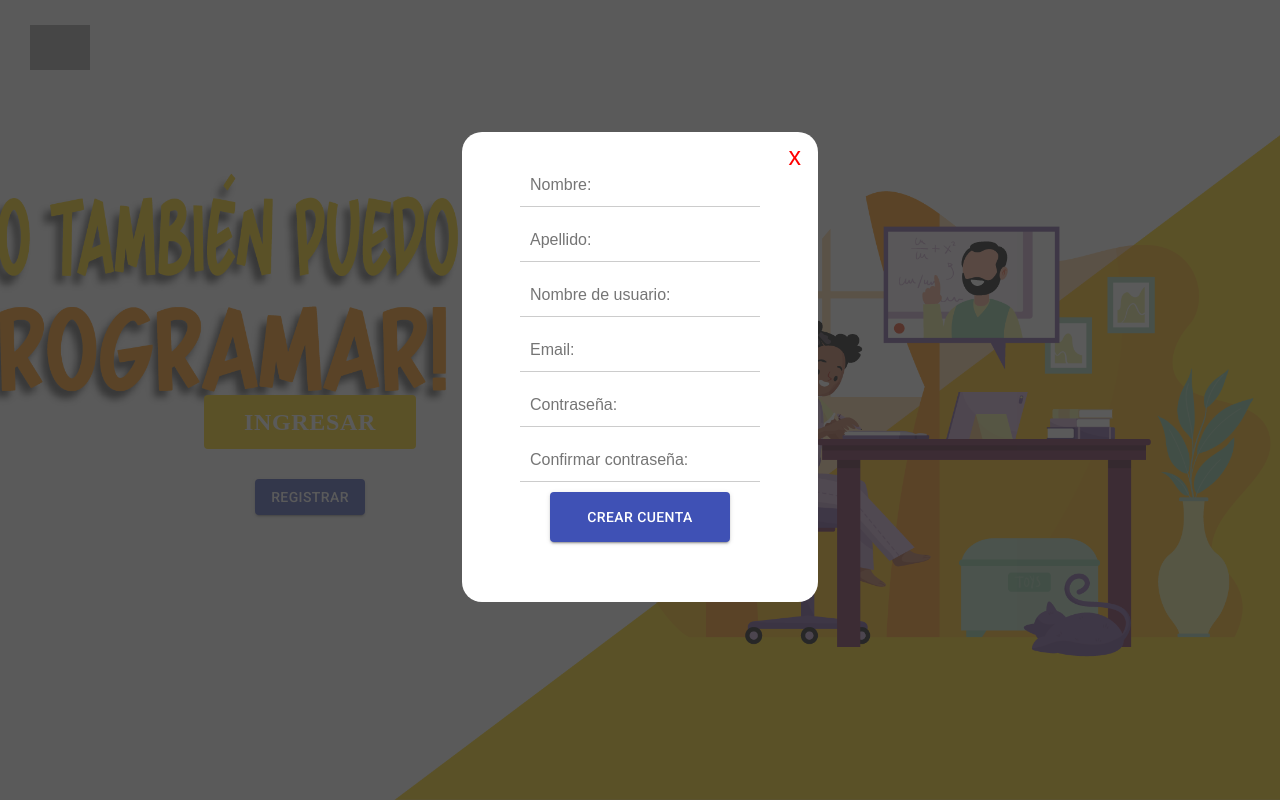
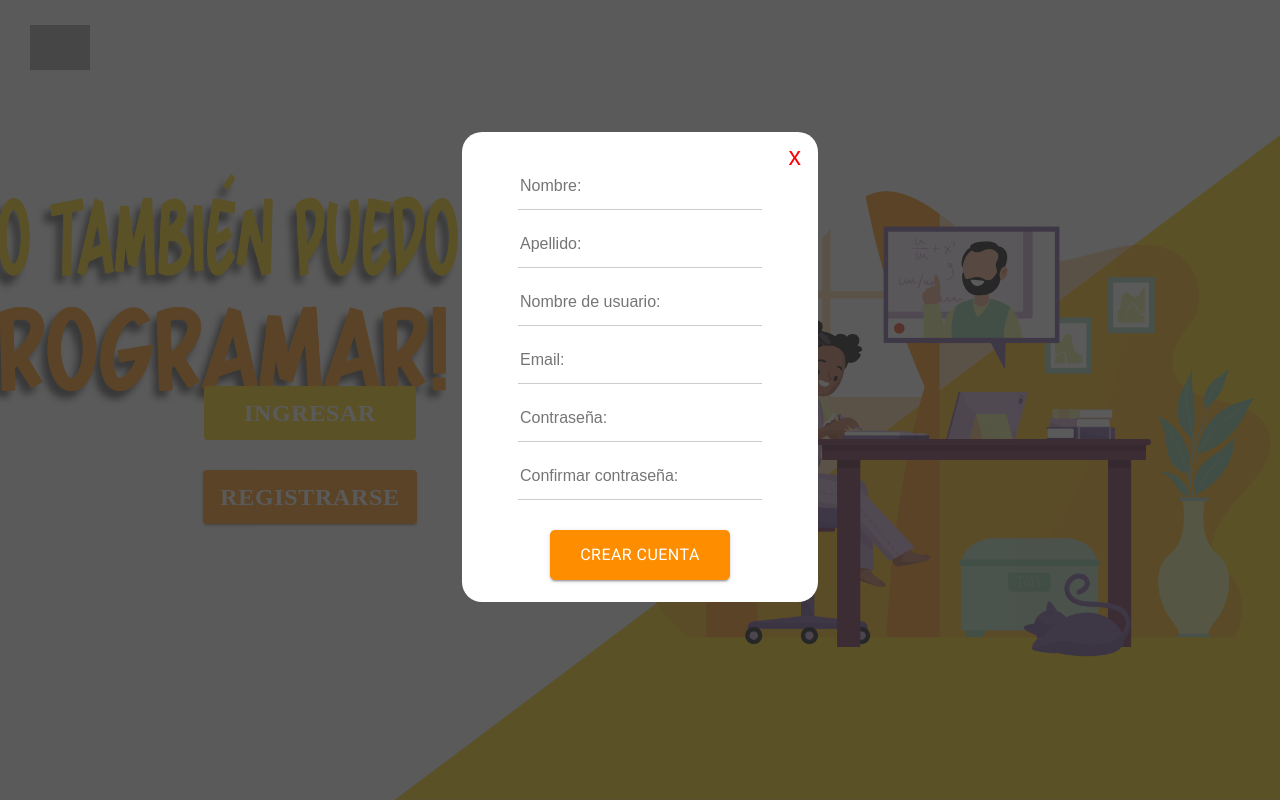
Before and after one commit to DeeRo-dev/Henry-Kids, a React (Create React App) app in the folder client/: page / in a window 1280 px wide. Both pictures are taken after a click on the button "INGRESAR". Built offline with nearby package versions, Linux system fonts and the light colour scheme; grey boxes are pictures that could not be loaded.

Commit message:
Fix Buttons

```diff
--- a/client/src/components/LandingPage/LandingPage.jsx
+++ b/client/src/components/LandingPage/LandingPage.jsx
@@ -6,7 +6,28 @@ import { withStyles } from "@material-ui/styles";
 export default function LandingPage() {
   const [modal, setModal] = useState(false);
 
-  const StyledButton = withStyles({
+  const StyleButtonCrearCuenta = withStyles({
+    root: {
+      marginTop: "20px",
+      width: "60%",
+      border: "0",
+      backgroundColor: "#ff8d00",
+      borderRadius: "5px",
+      height: "50px",
+      color: "white",
+      fontWeight: "400",
+      fontSize: "1em",
+      "&:hover": {
+        backgroundColor: "var(--verde)",
+      },
+    },
+
+    label: {
+      color: "white",
+    },
+  })(Button);
+
+  const StyleButtonIngresar = withStyles({
     root: {
       paddingRight: "40px",
       paddingLeft: "40px",
@@ -16,15 +37,30 @@ export default function LandingPage() {
       fontWeight: "bold",
       fontSize: "24px",
       "&:hover": {
-        backgroundColor: "green"
+        backgroundColor: "var(--verde)",
       },
     },
 
-
     label: {
       color: "white",
-    }
+    },
+  })(Button);
 
+  const StyleButtonRegistrarse = withStyles({
+    root: {
+      paddingRight: "17px",
+      paddingLeft: "17px",
+      backgroundColor: "var(--naranja)",
+      fontFamily: "montserrat",
+      fontWeight: "bold",
+      fontSize: "24px",
+      "&:hover": {
+        backgroundColor: "var(--verde)",
+      },
+    },
+    label: {
+      color: "white",
+    },
   })(Button);
 
   const toggleModal = (e) => {
@@ -47,22 +83,22 @@ export default function LandingPage() {
         />
         <div>
           <div className={styles.containerBtns}>
-            <StyledButton
+            <StyleButtonIngresar
               onClick={(e) => toggleModal(e)}
-               className={styles.btnIngresar}
+              className={styles.btnIngresar}
               /* variant="contained"
               color="primary" */
             >
               Ingresar
-            </StyledButton>
-            <Button
+            </StyleButtonIngresar>
+            <StyleButtonRegistrarse
               onClick={toggleModal}
-              className={styles.btnRegistrarse}
+              /* className={styles.btnRegistrarse} */
               variant="contained"
               color="primary"
             >
-              Registrar
-            </Button>
+              Registrarse
+            </StyleButtonRegistrarse>
           </div>
 
           {modal && (
@@ -79,16 +115,19 @@ export default function LandingPage() {
                     <input type="text" placeholder="Apellido:" />
                     <input type="text" placeholder="Nombre de usuario:" />
                     <input type="text" placeholder="Email:" />
-                    <input type="text" placeholder="Contraseña:" />
-                    <input type="text" placeholder="Confirmar contraseña:" />
-                    <Button
+                    <input type="password" placeholder="Contraseña:" />
+                    <input
+                      type="password"
+                      placeholder="Confirmar contraseña:"
+                    />
+                    <StyleButtonCrearCuenta
                       type="submit"
                       className={styles.btnCrearCuenta}
                       variant="contained"
                       color="primary"
                     >
                       Crear cuenta
-                    </Button>
+                    </StyleButtonCrearCuenta>
                   </form>
                 </div>
               </div>
--- a/client/src/components/LandingPage/LandingPage.module.css
+++ b/client/src/components/LandingPage/LandingPage.module.css
@@ -130,32 +130,6 @@ width: 300px;
 height: 170px;
 
 }
-/* .btnIngresar {
-padding-right: 40px;
-padding-left: 40px;
-margin-bottom: 30px;
-background-color: var(--amarillo);
-font-family: montserrat;
-font-weight: bold;
-font-size: 24px;
-} */
-
-.btnIngresar:hover {
-background-color: #a1d1af;
-}
-
-.btnRegistrarse {
-padding-right: 17px;
-padding-left: 17px;
-background-color: var(--naranja);
-font-family: montserrat;
-font-weight: bold;
-font-size: 24px;
-}
-
-.btnRegistrarse:hover {
-background-color: #a1d1af;
-}
 
 
 
@@ -189,39 +163,15 @@ background-color: #a1d1af;
   color: rgba(0,0,0,.4);
 }
 
-.btnCrearCuenta {
-  margin-top: 20px;
-  width: 60%;
+[type=password]{
+  display: block;
+  margin: 0 auto;
+  width: 80%;
   border: 0;
-  background-color: #ff8d00;
-  border-radius: 5px;
-  height: 50px;
-  color: white;
-  font-weight: 400;
+  border-bottom: 1px solid rgba(0,0,0,.2);
+  height: 45px;
+  line-height: 45px;
+  margin-bottom: 10px;
   font-size: 1em;
+  color: rgba(0,0,0,.4);
 }
-.btnCrearCuenta:hover {
-background-color:var(--verde);
-margin-top: 20px;
-width: 60%;
-border: 0;
-border-radius: 5px;
-height: 50px;
-color: white;
-font-weight: 400;
-font-size: 1em;
-}
-
-input{
-  width: 100%;
-  padding: 10px;
-  box-sizing: border-box;
-  background: none;
-  outline: none;
-  resize: none;
-  border: 0;
-  font-family: "Montserrat", sans-serif;
-  transition: all 0.3s;
-  border-bottom: 2px solid #bebed2;
-  user-select: none;
-}
```
